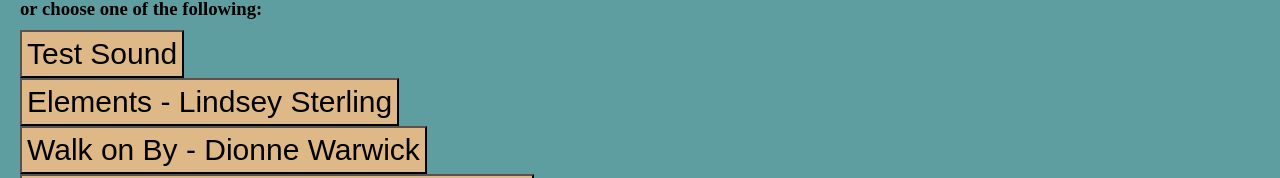
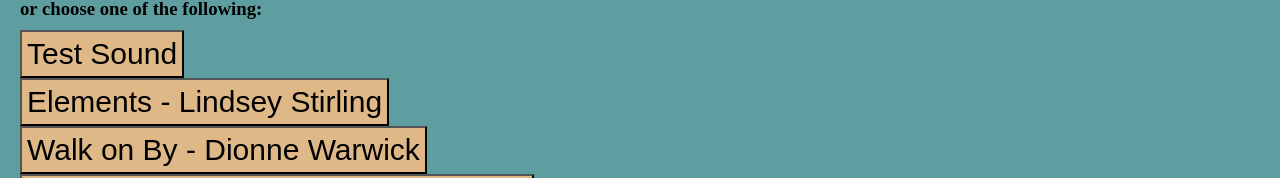
Before and after one commit to cvoneul/MusicProject, a plain HTML site: page index.html in a window 1280 px wide. Shown: the part 273-451 px from the top of the page. Drawn offline with Linux system fonts and the light colour scheme.

Commit message:
fixed typo

```diff
--- a/index.html
+++ b/index.html
@@ -17,7 +17,7 @@
         <h3>or choose one of the following:</h3>
 
         <button onclick="testSound()" id="testSound">Test Sound</button>
-        <button onclick="elements()" id="elements">Elements - Lindsey Sterling</button>
+        <button onclick="elements()" id="elements">Elements - Lindsey Stirling</button>
         <button onclick="walk()" id="walk">Walk on By - Dionne Warwick</button>
         <button onclick="hurry()" id="hurry">You Cant Hurry Love - The Supremes</button>
         <button onclick="edm()" id="edm">Secret Love - Ian Van Dal</button>
```
